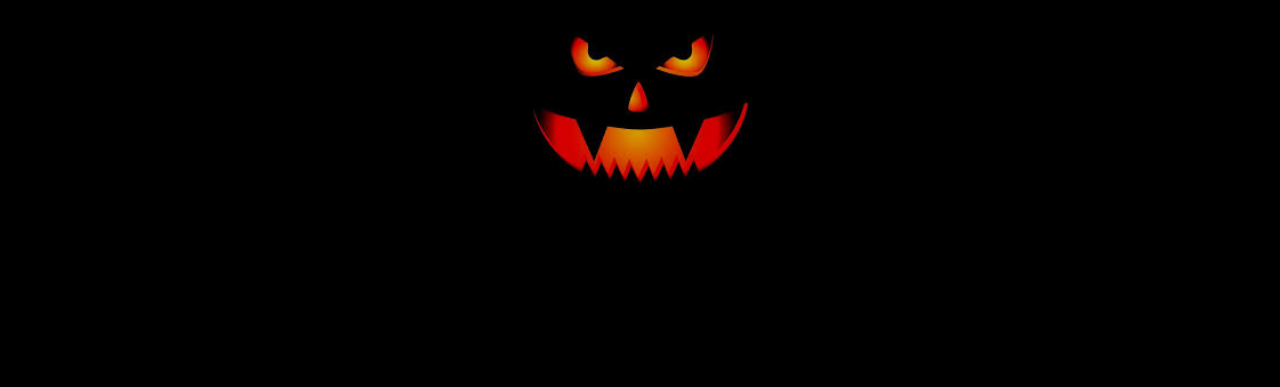
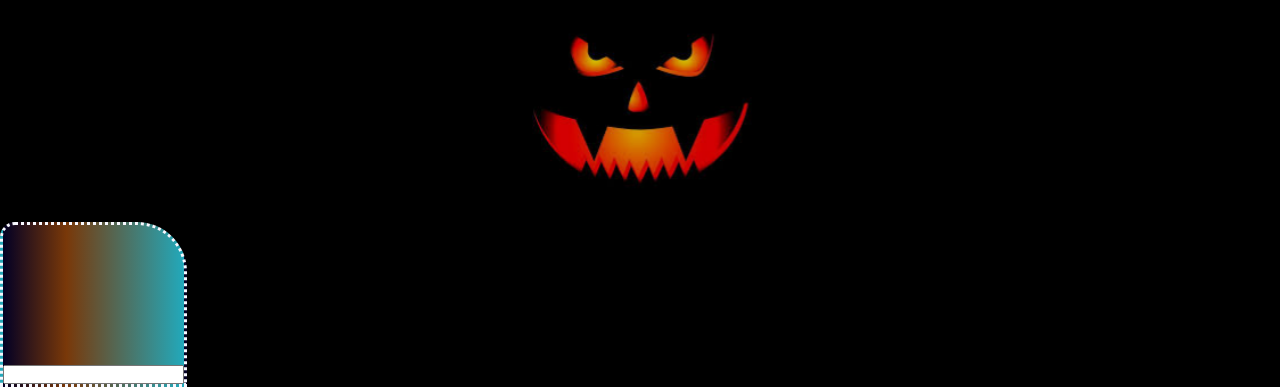
Before and after one commit to DaVoodooMan/Halloween-Countdown, a plain HTML site: page index.html in a window 1280 px wide. Shown: the part 413-800 px from the top of the page. Drawn offline with Linux system fonts and the light colour scheme.

Commit message:
socket & express setup
setup up the backend to the chat feature...

```diff
--- a/index.html
+++ b/index.html
@@ -14,10 +14,10 @@
     <meta name="theme-color" content="#ffffff">
     <title>Halloween Countdown</title>
     <meta property="og:type" content="website">
-    <meta property="og:url" content="https://whensthehaunt.fun">
+    <meta property="og:url" content="http://whensthehaunt.fun">
     <meta property="og:title" content="When's The Haunt? | How Long Till Halloween">
     <meta property="og:description" content="Let's watch the clock tick down until Halloween!">
-    <meta property="og:image" content="https://whensthehaunt.fun/styles/images2.jpg">
+    <meta property="og:image" content="http://whensthehaunt.fun/styles/images2.jpg">
 </head>
 <body>
     <section class="spook">
@@ -47,12 +47,14 @@
 
         <img class="waiting" src="./styles/images.jpeg">
     </section>
+    <div id="ChatBox">
+        <div id = "ChatLog"></div>
+        <input type = "text" id="TextBox">
+    </div>
 
 
 
-
-
-
+    <script src="../Chat/ChatClient.js"></script>
     <script src="index.js"></script>
 </body>
 </html>
--- a/spook.css
+++ b/spook.css
@@ -2,12 +2,12 @@
     margin: 0;
     padding: 0;
     box-sizing: border-box;
-    background-color: black;
+
 }
 
 body {
     font-family: "chiller", sans-serif;
-
+    background-color: black;
 }
 
 h2 {
@@ -91,3 +91,18 @@ h2 {
     font-style: normal;
     font-weight: 100;
 }
+
+#ChatBox{
+    position: absolute;
+    background: rgb(2,0,36);
+background: linear-gradient(90deg, rgba(2,0,36,1) 0%, rgba(121,56,9,1) 35%, rgba(34,169,187,1) 100%, rgba(0,95,255,1) 100%);
+    color:ghostwhite;
+    border-style: dotted;
+    bottom:0px;
+    border-radius: 15px 50px 0px 0px;
+}
+#ChatLog{
+    height:140px;
+    overflow-y: hidden;
+
+}
```
Also changed, not shown: backend_stuff/package.json (added, +15 -0 lines), backend_stuff/src/index.js (added), 2 other files.
